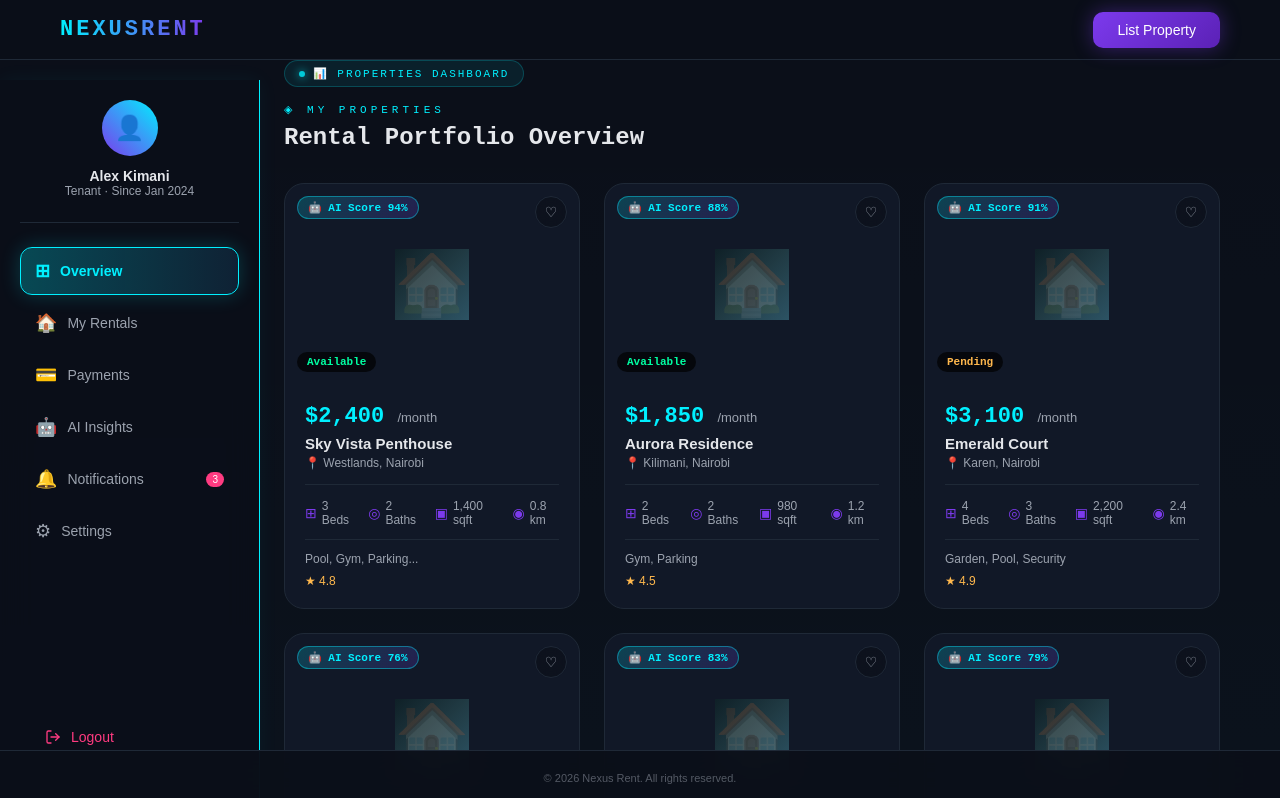
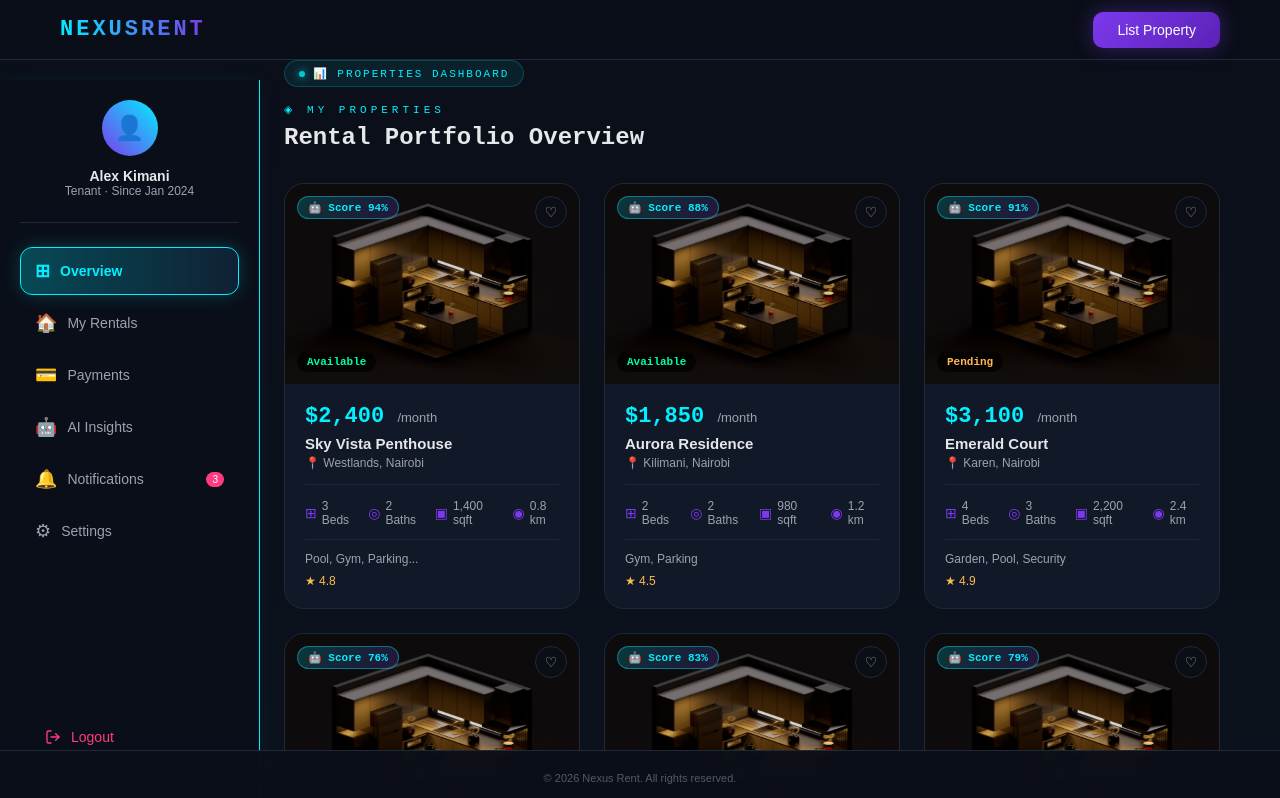
Before and after one commit to Moniqchege/nexus-rent, a Next.js app in the folder frontend/: page /dashboard in a window 1280 px wide. Shown: the top 798 px of the page. Built offline with nearby package versions, Linux system fonts and the light colour scheme; no server answers.

Commit message:
Property List page

```diff
--- a/frontend/app/components/properties/PropertyCard.tsx
+++ b/frontend/app/components/properties/PropertyCard.tsx
@@ -14,7 +14,7 @@ export interface Property {
   distance: number;
   image?: string;
   amenities: string[];
-  aiScore: number;
+  Score: number;
   status: 'available' | 'pending' | 'rented';
   rating?: number;
 }
@@ -60,7 +60,7 @@ export default function PropertyCard({ property, onSaveToggle }: PropertyCardPro
             </div>
           )}
           <div className="ai-badge">
-            🤖 AI Score {property.aiScore}%
+            🤖 Score {property.Score}%
           </div>
           <div className="status-badge" style={{
             position: 'absolute',
--- a/frontend/app/components/properties/PropertyList.tsx
+++ b/frontend/app/components/properties/PropertyList.tsx
@@ -21,8 +21,9 @@ export const sampleProperties: Property[] = [
     baths: 2,
     sqft: 1400,
     distance: 0.8,
+    image: "/Apartments.jpg",
     amenities: ['Pool', 'Gym', 'Parking', 'Security'],
-    aiScore: 94,
+    Score: 94,
     status: 'available',
     rating: 4.8,
   },
@@ -35,8 +36,9 @@ export const sampleProperties: Property[] = [
     baths: 2,
     sqft: 980,
     distance: 1.2,
+    image: "/Apartments.jpg",
     amenities: ['Gym', 'Parking'],
-    aiScore: 88,
+    Score: 88,
     status: 'available',
     rating: 4.5,
   },
@@ -49,8 +51,9 @@ export const sampleProperties: Property[] = [
     baths: 3,
     sqft: 2200,
     distance: 2.4,
+    image: "/Apartments.jpg",
     amenities: ['Garden', 'Pool', 'Security'],
-    aiScore: 91,
+    Score: 91,
     status: 'pending',
     rating: 4.9,
   },
@@ -63,8 +66,9 @@ export const sampleProperties: Property[] = [
     baths: 1,
     sqft: 550,
     distance: 0.5,
+    image: "/Apartments.jpg",
     amenities: ['Parking'],
-    aiScore: 76,
+    Score: 76,
     status: 'available',
   },
   {
@@ -76,8 +80,9 @@ export const sampleProperties: Property[] = [
     baths: 4,
     sqft: 3600,
     distance: 1.8,
+    image: "/Apartments.jpg",
     amenities: ['Pool', 'Gym', 'Concierge', 'Rooftop'],
-    aiScore: 83,
+    Score: 83,
     status: 'available',
     rating: 4.7,
   },
@@ -90,8 +95,9 @@ export const sampleProperties: Property[] = [
     baths: 2,
     sqft: 1650,
     distance: 3.1,
+    image: "/Apartments.jpg",
     amenities: ['Gym', 'Security'],
-    aiScore: 79,
+    Score: 79,
     status: 'rented',
   }
 ];
--- a/frontend/app/properties/page.tsx
+++ b/frontend/app/properties/page.tsx
@@ -12,7 +12,7 @@ export default function PropertiesPage() {
         <h1 style={{ fontSize: '48px', fontWeight: '800', background: 'linear-gradient(135deg, var(--neon-blue), var(--neon-purple))', WebkitBackgroundClip: 'text', WebkitTextFillColor: 'transparent', margin: '0 0 16px 0' }}>
           Available Properties
         </h1>
-        <p style={{ fontSize: '20px', color: 'var(--text-secondary)', margin: 0 }}>AI-powered rental recommendations near you</p>
+        <p style={{ fontSize: '20px', color: 'var(--text-secondary)', margin: 0 }}>Rental recommendations for you</p>
       </div>
       <PropertyList
         properties={sampleProperties}
```
Also changed, not shown: frontend/public/Apartment.png (added), frontend/public/Apartments.jpg (added).
